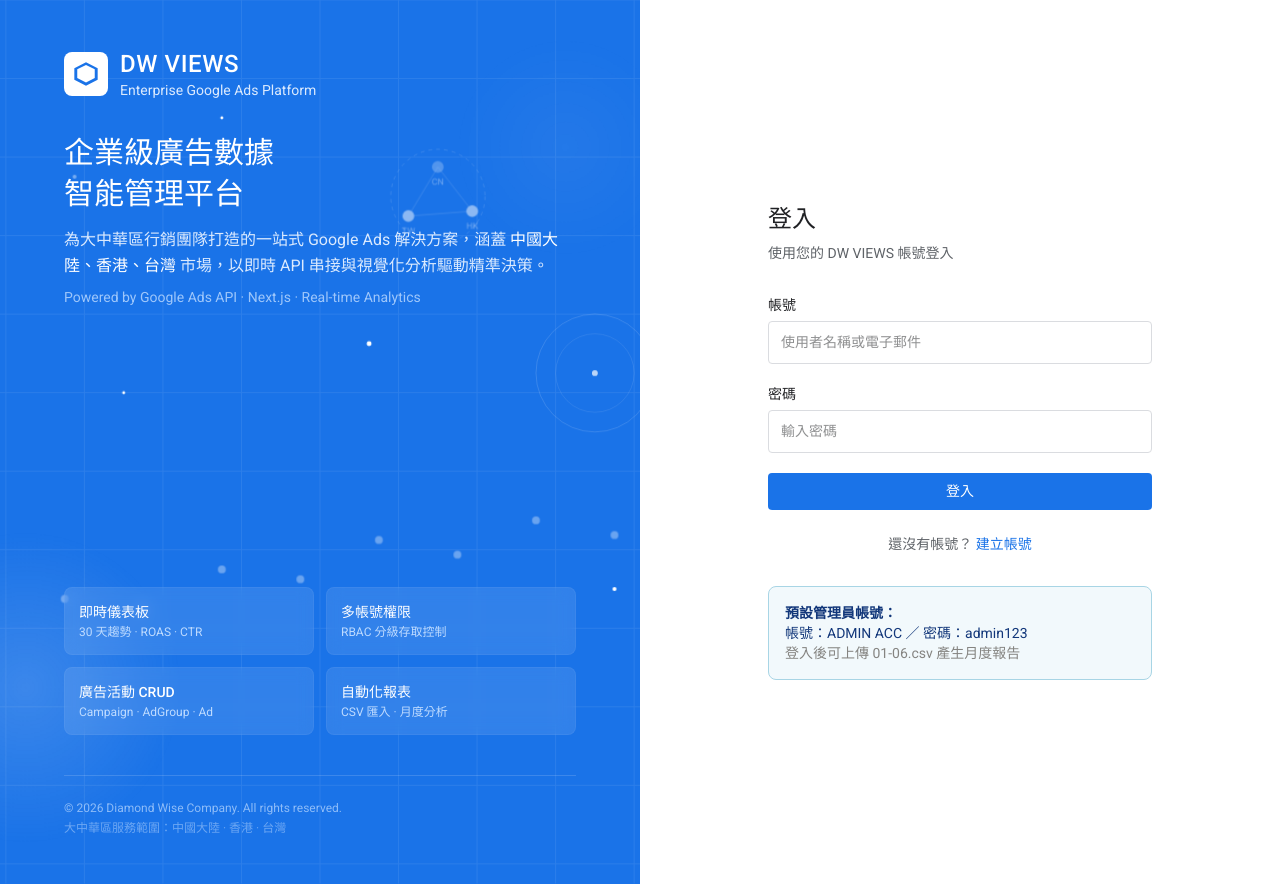
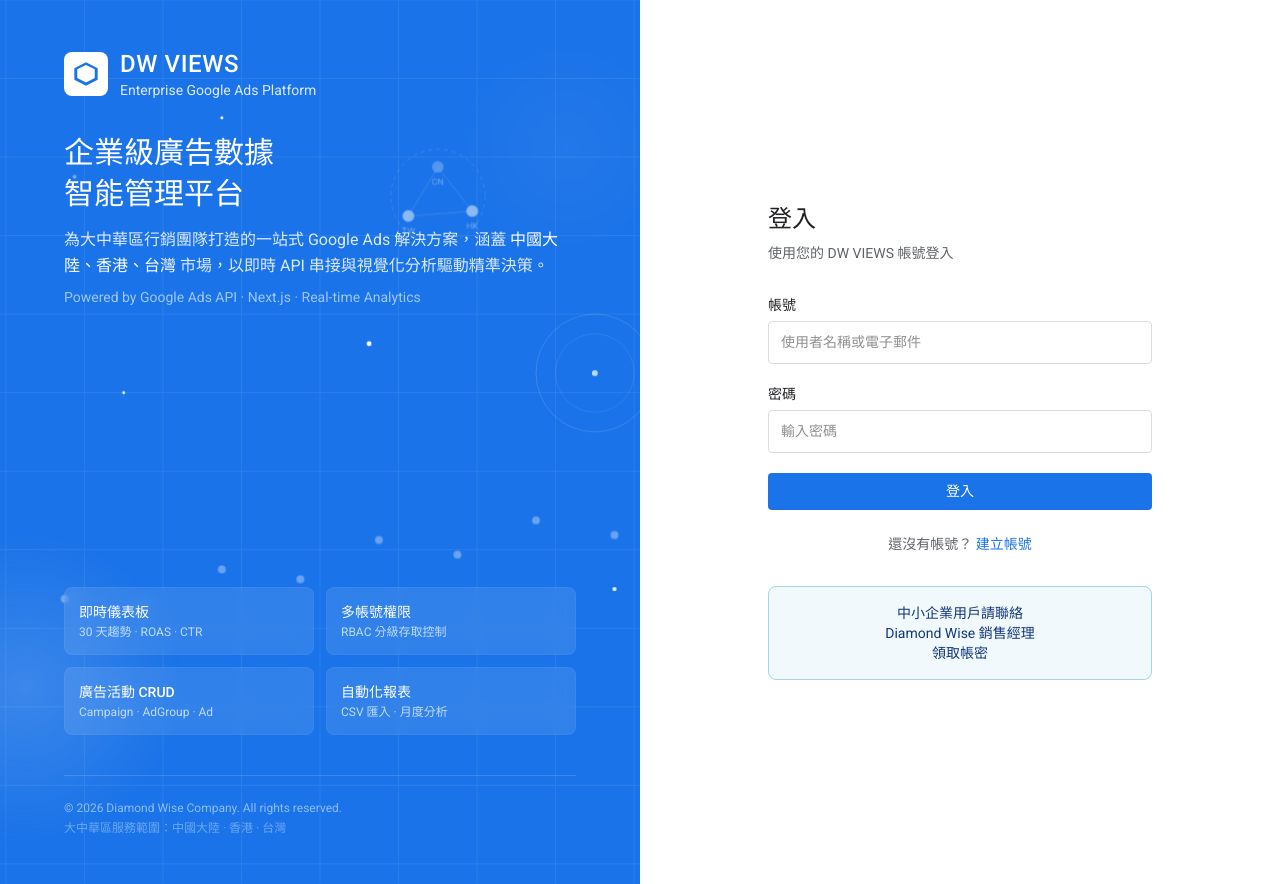
Before and after one commit to DWviews/dw-views, a Next.js app: page /login in a window 1280 px wide. Built offline with nearby package versions, Linux system fonts and the light colour scheme; a web font is replaced by a local one.

Commit message:
更新登入頁提示文字

```diff
--- a/src/app/login/page.tsx
+++ b/src/app/login/page.tsx
@@ -109,12 +109,12 @@
             </a>
           </div>
 
-          <div className="mt-8 p-4 bg-[#F2F9FC] rounded-lg text-sm text-[#12377A] border border-[#A8D5E5]">
-            <strong>預設管理員帳號：</strong>
+          <div className="mt-8 p-4 bg-[#F2F9FC] rounded-lg text-sm text-[#12377A] border border-[#A8D5E5] text-center">
+            中小企業用戶請聯絡
             <br />
-            帳號：ADMIN ACC ／ 密碼：admin123
+            Diamond Wise 銷售經理
             <br />
-            <span className="text-[#858481]">登入後可上傳 01-06.csv 產生月度報告</span>
+            領取帳密
           </div>
 
           <p className="mt-8 text-center text-xs text-[#9aa0a6] lg:hidden">
```
